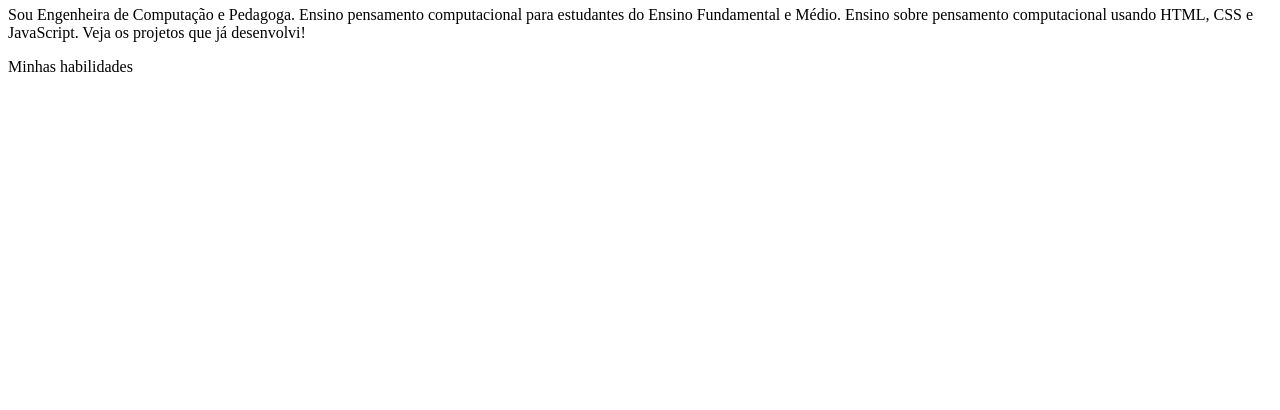
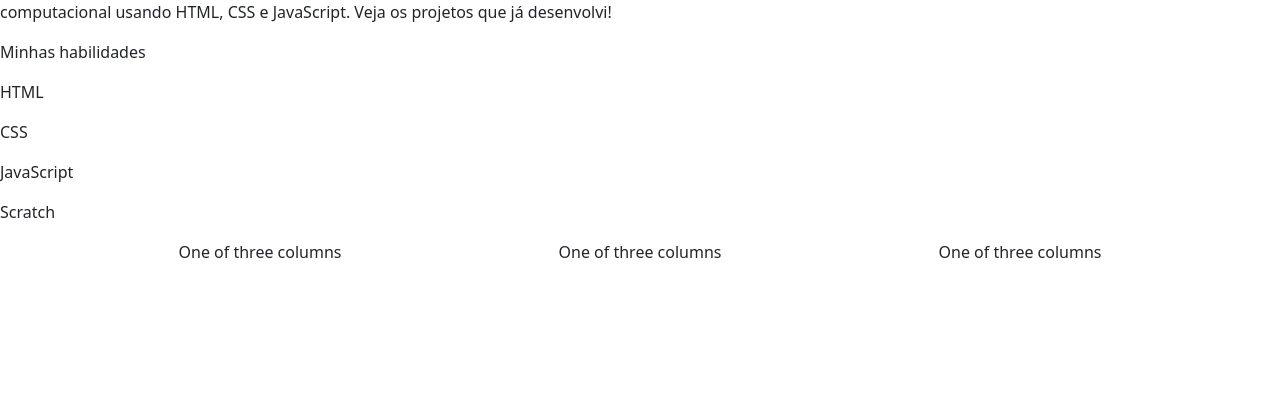
Before and after one commit to caixinhos-web/yan, a plain HTML site: page index.html in a window 1280 px wide. Shown: the part 390-800 px from the top of the page. Drawn offline with nearby package versions, Linux system fonts and the light colour scheme.

Commit message:
Update index.html

```diff
--- a/index.html
+++ b/index.html
@@ -18,10 +18,37 @@
         desenvolvi!
       </p>
       <p>Minhas habilidades</p>
+<div>
+    <p>HTML</p>
+    <p>CSS</p>
+    <p>JavaScript</p>
+    <p>Scratch</p>
+  </div>
+  </body>
+</html>
+<head>
+  <meta charset="UTF-8" />
+  <meta name="viewport" content="width=device-width, initial-scale=1.0" />
+  <link href="https://cdn.jsdelivr.net/npm/bootstrap@5.3.3/dist/css/bootstrap.min.css" rel="stylesheet" integrity="sha384-QWTKZyjpPEjISv5WaRU9OFeRpok6YctnYmDr5pNlyT2bRjXh0JMhjY6hW+ALEwIH"  crossorigin="anonymous"  />
+  <link rel="stylesheet" href="style.css" />
+  <title>Meu portfólio</title>
+</head>
+<body>
+  <header class="container">
+    <!-- código omitido -->
+  </header>
 
 
-
-
-
-  </body>
-</html>
+  <script
+    src="https://cdn.jsdelivr.net/npm/bootstrap@5.3.3/dist/js/bootstrap.bundle.min.js"
+    integrity="sha384-YvpcrYf0tY3lHB60NNkmXc5s9fDVZLESaAA55NDzOxhy9GkcIdslK1eN7N6jIeHz"
+    crossorigin="anonymous"
+  ></script>
+</body>
+<div class="container text-center">
+  <div class="row align-items-start">
+    <div class="col">One of three columns</div>
+    <div class="col">One of three columns</div>
+    <div class="col">One of three columns</div>
+  </div>
+</div>
```
